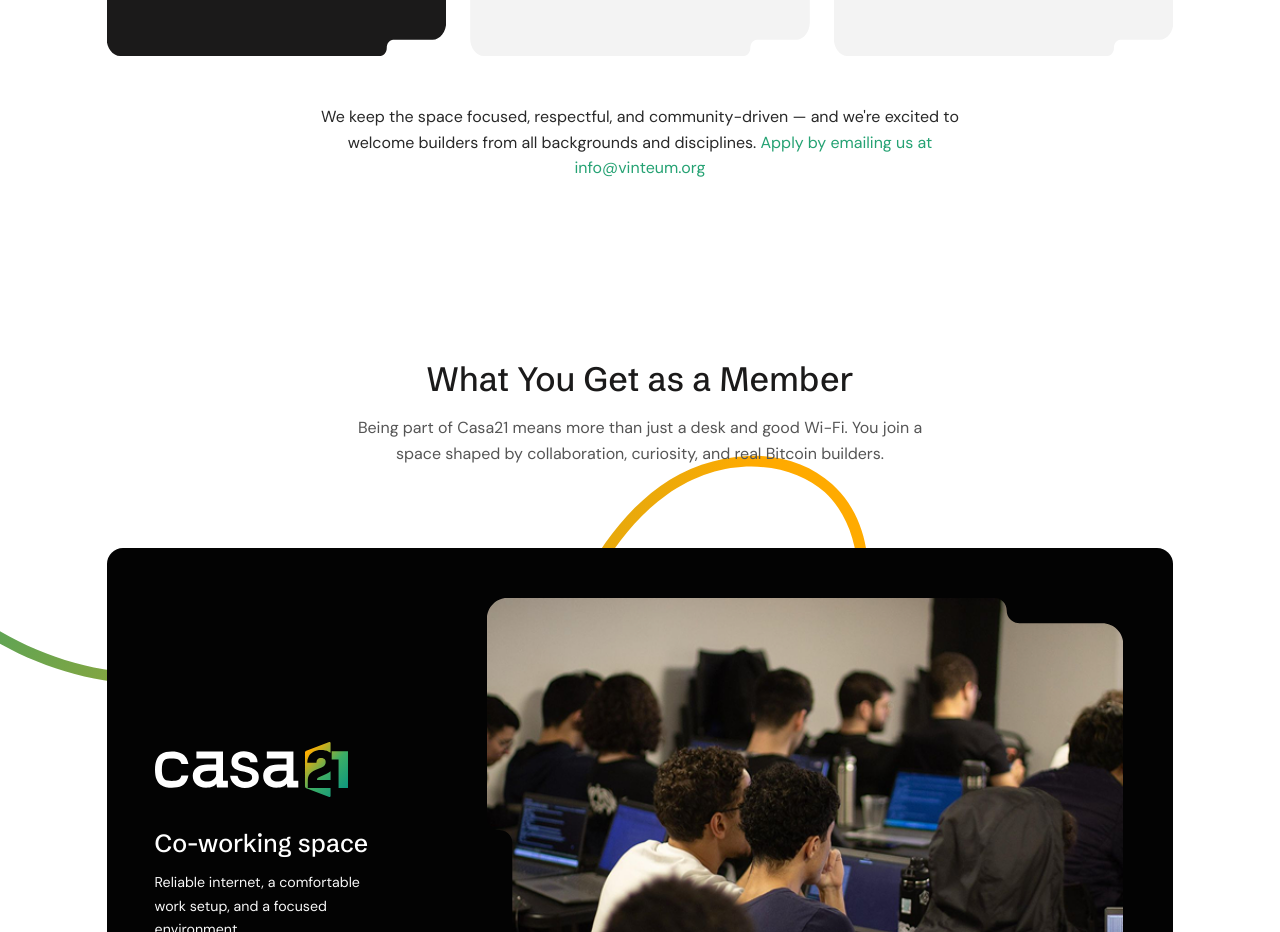
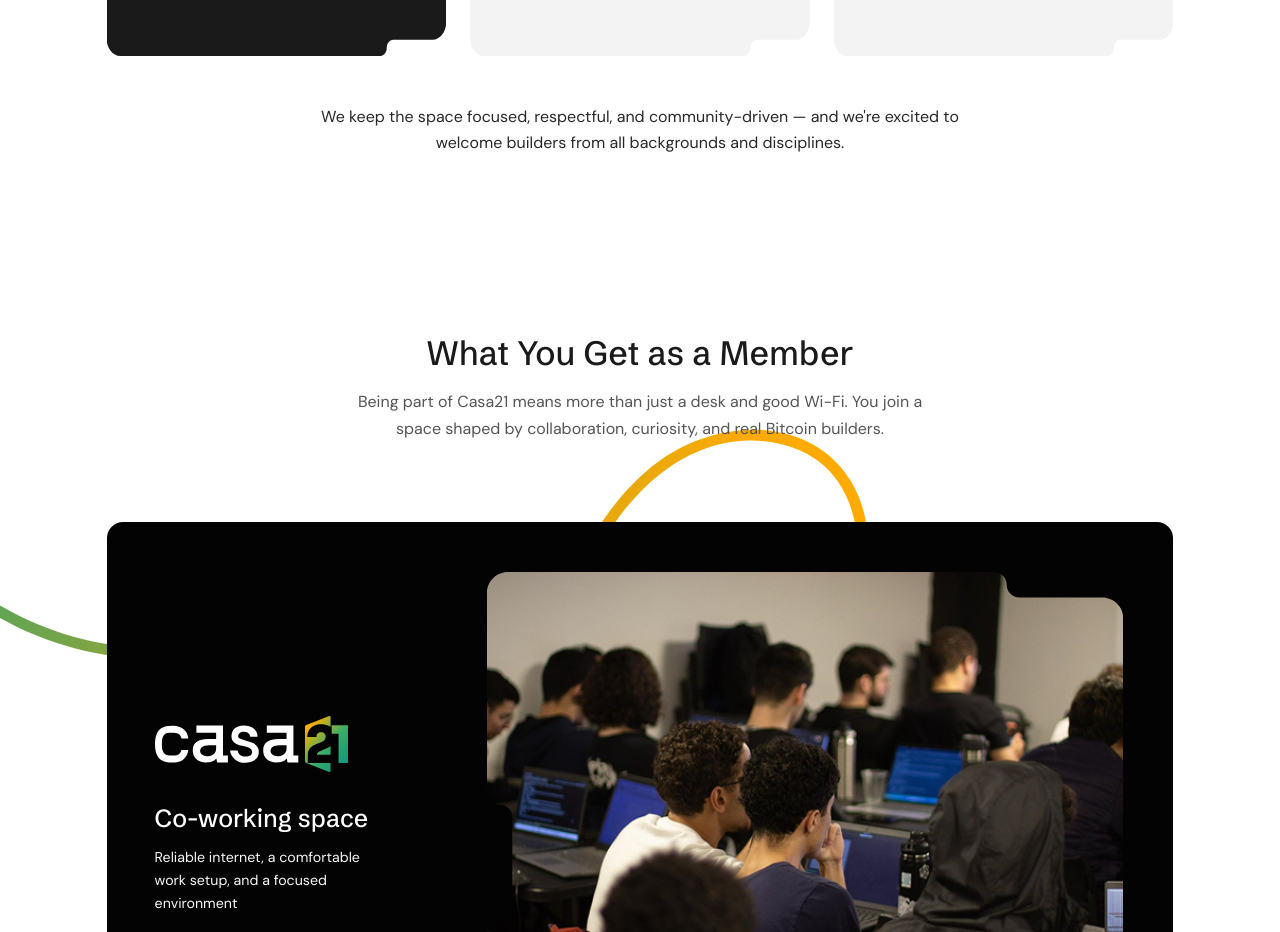
Before and after one commit to vinteumorg/casa21-site, a Next.js app: page / in a window 1280 px wide. Shown: the part 4380-5312 px from the top of the page. Built offline with nearby package versions, Linux system fonts and the light colour scheme; no server answers.

Commit message:
refactor: remove application email footer link

```diff
--- a/components/sections/coworking/CoworkingSection.tsx
+++ b/components/sections/coworking/CoworkingSection.tsx
@@ -156,13 +156,6 @@ export default function CoworkingSection() {
           }}
         >
           {t.workCasa21.footerText}{" "}
-          <a
-            href="mailto:info@vinteum.org"
-            style={{ color: "#25A273" }}
-            className="hover:underline"
-          >
-            {t.workCasa21.footerLink}
-          </a>
         </p>
       </div>
     </section>
--- a/lib/i18n.ts
+++ b/lib/i18n.ts
@@ -44,7 +44,6 @@ export const translations = {
       card3: "Two references from people in the community who know your work",
       footerText:
         "We keep the space focused, respectful, and community-driven — and we're excited to welcome builders from all backgrounds and disciplines.",
-      footerLink: "Apply by emailing us at info@vinteum.org",
     },
     events: {
       sectionTitle: "Don't miss anything that's coming",
@@ -153,7 +152,6 @@ export const translations = {
       card3: "Duas referências de pessoas na comunidade que conhecem seu trabalho",
       footerText:
         "Mantemos o espaço focado, respeitoso e orientado pela comunidade — e estamos animados para receber builders de todas as origens e disciplinas.",
-      footerLink: "Candidate-se enviando um email para info@vinteum.org",
     },
     events: {
       sectionTitle: "Não perca nada do que está chegando",
```
